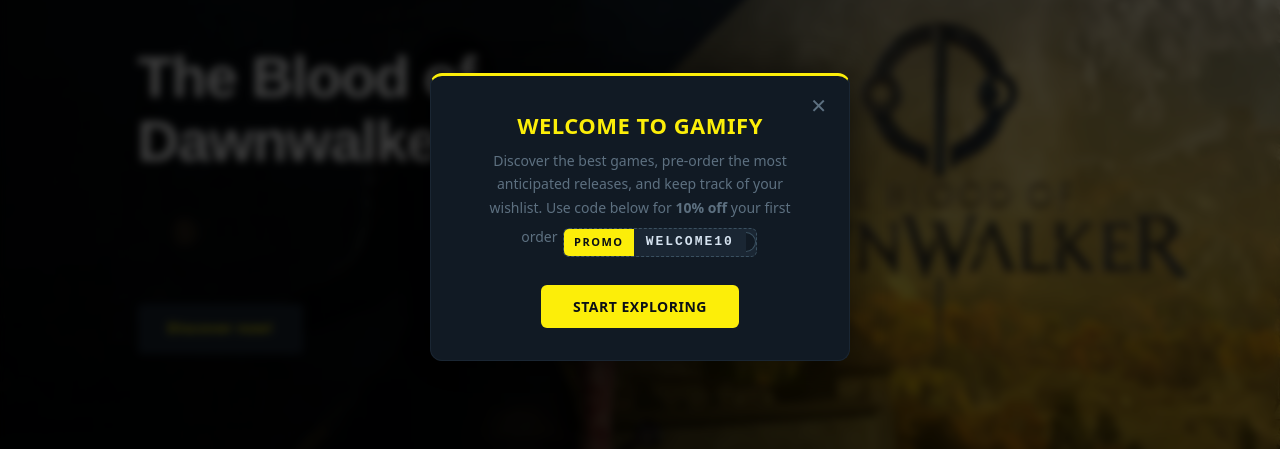
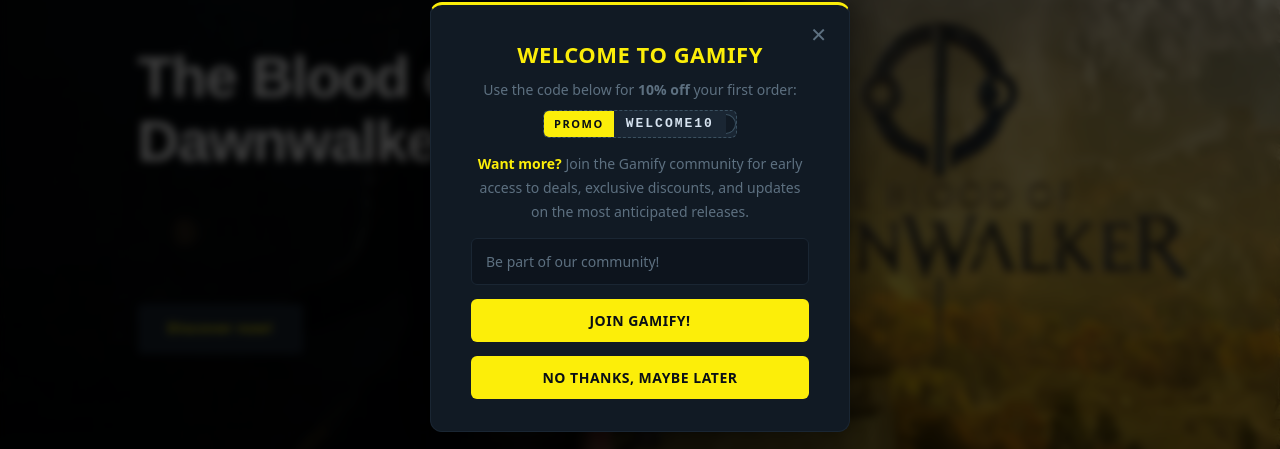
Before and after one commit to christian-matarazzo/gamify, a React app in the folder frontend/: page / in a window 1280 px wide. Shown: the part 183-632 px from the top of the page. Built offline with nearby package versions, Linux system fonts and the light colour scheme; no server answers; the HTML template or start-up script is replaced by a standard one.

Commit message:
popup refactor to match milestone needs, style added to new elements

```diff
--- a/frontend/src/components/PopUp.jsx
+++ b/frontend/src/components/PopUp.jsx
@@ -1,17 +1,53 @@
 import "../styles/PopUp.css"
 
 export default function PopUp({ onClose }) {
+
+    const handleSubmit = (e) => {
+        e.preventDefault()
+        const email = e.target.email.value
+        console.log(email)
+        onClose();
+    }
+
     return (
         <div className="overlay" onClick={onClose}>
             <div className="popup" onClick={(e) => e.stopPropagation()}>
                 <button className="popup-x" onClick={onClose} aria-label="Close">✕</button>
                 <h2>Welcome to <span>Gamify</span></h2>
-                <p>Discover the best games, pre-order the most anticipated releases, and keep track of your wishlist. Use code below for <strong>10% off</strong> your first order <span className="promo-code">
-                    <span className="promo-code-text">WELCOME10</span>
-                </span></p>
-                <button className="popup-close-btn" onClick={onClose}>
-                    Start exploring
-                </button>
+                <p>
+                    Use the code below for <strong>10% off</strong> your first order:
+                    <span className="promo-code">
+                        <span className="promo-code-text">WELCOME10</span>
+                    </span>
+                </p>
+
+                <p>
+                    <strong className="gamify-wantmore">Want more?</strong> Join the Gamify community for early access to deals,
+                    exclusive discounts, and updates on the most anticipated releases.
+                </p>
+
+                <form onSubmit={handleSubmit}>
+                    <input
+                        type="email"
+                        name="email"
+                        placeholder="Be part of our community!"
+                        className="popup-input"
+                    />
+
+                    <button
+                        type="submit"
+                        className="popup-submit-btn"
+                    >
+                        Join Gamify!
+                    </button>
+                    <button
+                        type="button"
+                        className="popup-skip"
+                        onClick={onClose}
+                    >
+                        No thanks, maybe later
+                    </button>
+                </form>
             </div>
         </div>
     )
--- a/frontend/src/styles/PopUp.css
+++ b/frontend/src/styles/PopUp.css
@@ -38,10 +38,10 @@
     font-size: 14px;
     color: var(--text-secondary);
     line-height: 1.7;
-    margin: 0 0 28px;
+    margin: 0 0 14px;
 }
 
-.popup-close-btn {
+.popup-submit-btn, .popup-skip {
     background: var(--accent);
     color: var(--bg-1);
     border: none;
@@ -55,7 +55,7 @@
     transition: opacity 0.15s;
 }
 
-.popup-close-btn:hover {
+.popup-submit-btn:hover, .popup-skip:hover {
     opacity: 0.85;
 }
 
@@ -114,3 +114,34 @@
     letter-spacing: 2px;
     font-family: monospace;
 }
+
+.popup form {
+    display: flex;
+    flex-direction: column;
+    gap: 14px;
+}
+
+.popup-input {
+    width: 100%;
+    padding: 12px 14px;
+    background: var(--bg-2);
+    border: 1px solid var(--bg-4);
+    border-radius: 6px;
+    color: var(--text-primary);
+    font-size: 14px;
+    outline: none;
+    transition: border-color 0.15s;
+    box-sizing: border-box;
+}
+
+.popup-input::placeholder {
+    color: var(--text-secondary);
+}
+
+.popup-input:focus {
+    border-color: var(--accent);
+}
+
+.gamify-wantmore {
+    color: var(--accent);
+}
```
